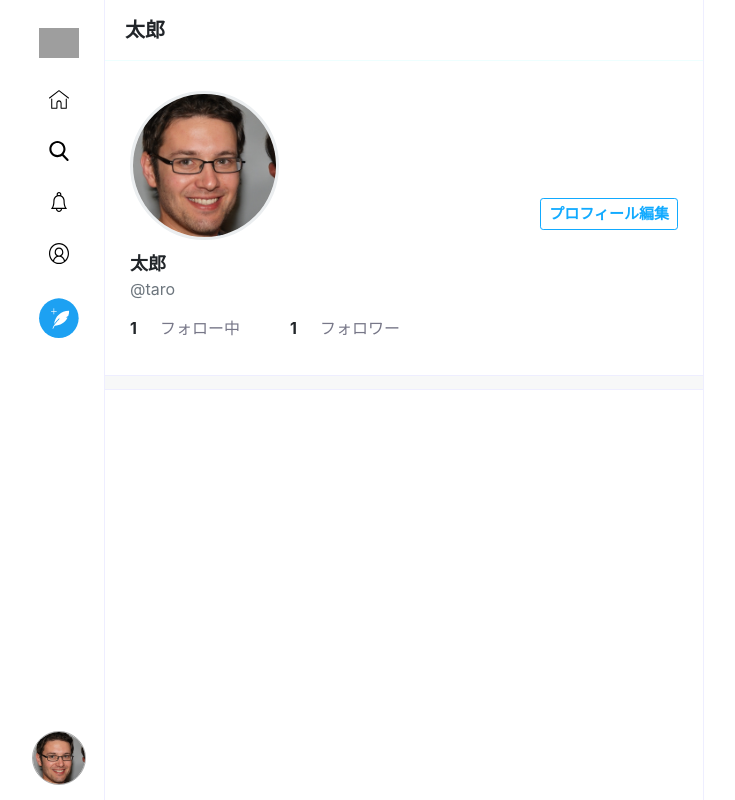
After one commit to oyama1128/TwitterClone, a PHP site: page /profile.php in a window 1280 px wide. The commit adds this page. Shown: the whole page, without its empty margins (281-1016 px from the left). Run offline with PHP 8.4, Linux system fonts and the light colour scheme; grey boxes are pictures that could not be loaded.

Commit message:
ユーザー画面制作

```diff
--- a/Views/css/style.css
+++ b/Views/css/style.css
@@ -51,6 +51,15 @@ html {
     color: #fff;
 }
 
+.btn-reverse{
+    background-color:#fff;
+    color:#1af;
+    border:1px solid #1af;
+}
+
+.btn-reverse:hover{
+    color:#1af;
+}
 a {
     font-size: 13px;
     color: #1af;
@@ -296,3 +305,46 @@ body.signup {
     border-color: #1af;
     color: #fff;
 }
+
+/*
+ユーザー
+****/
+.profile .profile-area{
+    padding: 25px;
+}
+.profile .profile-area .top{
+    display: flex;
+    justify-content: space-between;
+    align-items: flex-end;
+}
+.profile .profile-area .top .user{
+    width: 30%;
+    padding: 5px 15px 10px 0;
+}
+.profile .profile-area .top .user img{
+    width: 100%;
+    border-radius: 50%;
+    border: 3px solid rgb(235, 238, 240);
+}
+.profile .profile-area .top button{
+    margin-bottom: 20px;
+}
+.profile .profile-area .name{
+    font-weight: bold;
+    font-size: 18px;
+}
+.profile .profile-area .follow-follower{
+    display: flex;
+    padding: 15px 0 10px 0;
+}
+.profile .profile-area .follow-follower .follow-count{
+    width: 30px;
+    font-weight: bold;
+    font-size: 16px;
+}
+.profile .profile-area .follow-follower .follow-text{
+    width: 100px;
+    font-size: 16px;
+    margin-right: 30px;
+    color: #778;
+}
--- /dev/null
+++ b/Views/profile.php
@@ -0,0 +1,115 @@
+<!DOCTYPE html>
+<html lang="ja">
+<head>
+    <meta charset="UTF-8">
+    <meta http-equiv="X-UA-Compatible" content="IE=edge">
+    <meta name="viewport" content="width=device-width, initial-scale=1.0">
+    <link rel="icon" href="/TwitterClone/Views/img/logo-twitterblue.svg">
+    <!--Bootstrap CSS -->
+    <link rel="stylesheet" href="https://cdn.jsdelivr.net/npm/bootstrap@4.6.0/dist/css/bootstrap.min.css" integrity="sha384-B0vP5xmATw1+K9KRQjQERJvTumQW0nPEzvF6L/Z6nronJ3oUOFUFpCjEUQouq2+l" crossorigin="anonymous">
+    <link href="/TwitterClone/Views/css/style.css" rel="stylesheet">
+    <!-- JS -->
+    <script src="https://code.jquery.com/jquery-3.6.0.js" integrity="sha256-H+K7U5CnXl1h5ywQfKtSj8PCmoN9aaq30gDh27Xc0jk=" crossorigin="anonymous" defer></script>
+    <!-- JavaScript Bundle with Popper -->
+    <script src="https://cdn.jsdelivr.net/npm/bootstrap@5.0.0-beta1/dist/js/bootstrap.bundle.min.js" integrity="sha384-ygbV9kiqUc6oa4msXn9868pTtWMgiQaeYH7/t7LECLbyPA2x65Kgf80OJFdroafW" crossorigin="anonymous" defer></script>
+    <!-- いいね！-->
+    <script src="/TwitterClone/Views/js/like.js" defer></script>
+    <title>プロフィール画面 / Twitterクローン</title>
+    <meta name="description" content="プロフィール画面です">
+</head>
+
+<body class="home profile text-center">
+    <div class="container">
+        <div class="side">
+            <div class="side-inner">
+                <ul class="nav flex-column">
+                    <li class="nav-item"><a href="home.php" class="nav-link"><img src="/TwitterClone/Views/img/logo-twitterblue.svg" alt="" class="icon"></a></li>
+                    <li class="nav-item"><a href="home.php" class="nav-link"><img src="/TwitterClone/Views/img/icon-home.svg" alt=""></a></li>
+                    <li class="nav-item"><a href="search.php" class="nav-link"><img src="/TwitterClone/Views/img/icon-search.svg" alt=""></a></li>
+                    <li class="nav-item"><a href="notification.php" class="nav-link"><img src="/TwitterClone/Views/img/icon-notification.svg" alt=""></a></li>
+                    <li class="nav-item"><a href="profile.php" class="nav-link"><img src="/TwitterClone/Views/img/icon-profile.svg" alt=""></a></li>
+                    <li class="nav-item"><a href="post.php" class="nav-link"><img src="/TwitterClone/Views/img/icon-post-tweet-twitterblue.svg" alt="" class="post-tweet"></a></li>
+                    <li class="nav-item my-icon"><img src="/TwitterClone/Views/img_uploaded/user/sample-person.jpg" class="js-popover" data-bs-container="body" data-bs-toggle="popover" data-bs-placement="right" data-bs-content="<a href='profile.php'>プロフィール</a><br><a href='sign-out.php'>ログアウト</a>" data-bs-html="true"></li>
+                </ul>
+            </div>
+        </div>
+        <div class="main">
+            <div class="main-header">
+                <h1>太郎</h1>
+            </div>
+            <div class="profile-area">
+                <div class="top">
+                    <div class="user"><img src="/TwitterClone/Views/img_uploaded/user/sample-person.jpg" alt=""></div>
+
+                    <?php if (isset($_GET['user_id'])):?>
+                        <!-- 他人のプロフィール -->
+                        <?php if (isset($_GET['case'])):?>
+                        <button class="btn btn-sm">フォローを外す</button>
+                        <?php else: ?>
+                        <button class="btn btn-sm btn-reverse">フォローをする</button>
+                        <?php endif;?>
+                    <?php else:?>
+                         <!-- 自分のプロフィール -->
+                        <button class="btn btn-reverse btn-sm js-modal-button"　type="submit" data-bs-toggle="modal" data-bs-target="#js-modal">プロフィール編集</button>
+
+                        <div class="modal fade" id="js-modal" tabindex="-1" area-hidden="true">
+                            <div class="modal-dialog">
+                            <div class="modal-content">
+                                <form action="profile.php" method="post" enctype="multipart/form-data">
+                                    <div class="modal-header">
+                                        <h5 class="modal-title">プロフィールを編集</h5>
+                                        <button class="btn-close" type="button" data-bs-dismiss="modal" area-label="Close"></button>
+                                    </div>
+                                    <div class="modal-body">
+                                        <div class="user">
+                                            <img src="/TwitterClone/Views/img_uploaded/user/sample-person.jpg" alt="">
+                                        </div>
+                                        <div class="mb-3">
+                                            <la class="mb-1">プロフィール写真</la>
+                                            <input type="file" class="form-control form-control-sm" name="image">
+                                        </div>
+
+                                        <input type="text" class="mb-4 form-control" name="nickname" maxlength="50" value="太郎" placeholder="ニックネーム"　required>
+                                        <input type="text" class="mb-4 form-control" name="name" maxlength="50" value="taro" placeholder="ユーザー名"　required>
+                                        <input type="email" class="mb-4 form-control" name="email" maxlength="254" value="taro@techis.jp" placeholder="メールアドレス"　required>
+                                        <input type="password" class="mb-4 form-control" name="password" minlength=#4 maxlength="128" value="" placeholder="パスワード変更する場合ご入力ください">
+                                    </div>
+                                    <div class="modal-footer">
+                                        <buttton class="btn btn-reverse" data-bs-dismiss="modal">キャンセル</buttton>
+                                        <button class="btn"　type="submit">保存する</button>
+                                    </div>
+                                </form>
+                            </div></div>
+                    </div>
+                    <?php endif;?>
+                </div>
+
+                <div class="name">太郎</div>
+                <div class="text-muted">@taro</div>
+
+                <div class="follow-follower">
+                    <div class="follow-count">1</div>
+                    <div class="follow-text">フォロー中</div>
+                    <div class="follow-count">1</div>
+                    <div class="follow-text">フォロワー</div>
+                </div>
+            </div>
+
+            <div class="ditch"></div>
+
+            <!-- TODO:後日設置
+            ツイート一覧
+            -->
+
+        </div>
+    </div>
+    <script>
+        document.addEventListener('DOMContentLoaded', function(){
+            $('.js-popover').popover({
+                container: 'body'
+            })
+        },false);
+    </script>
+</body>
+
+</html>
```
